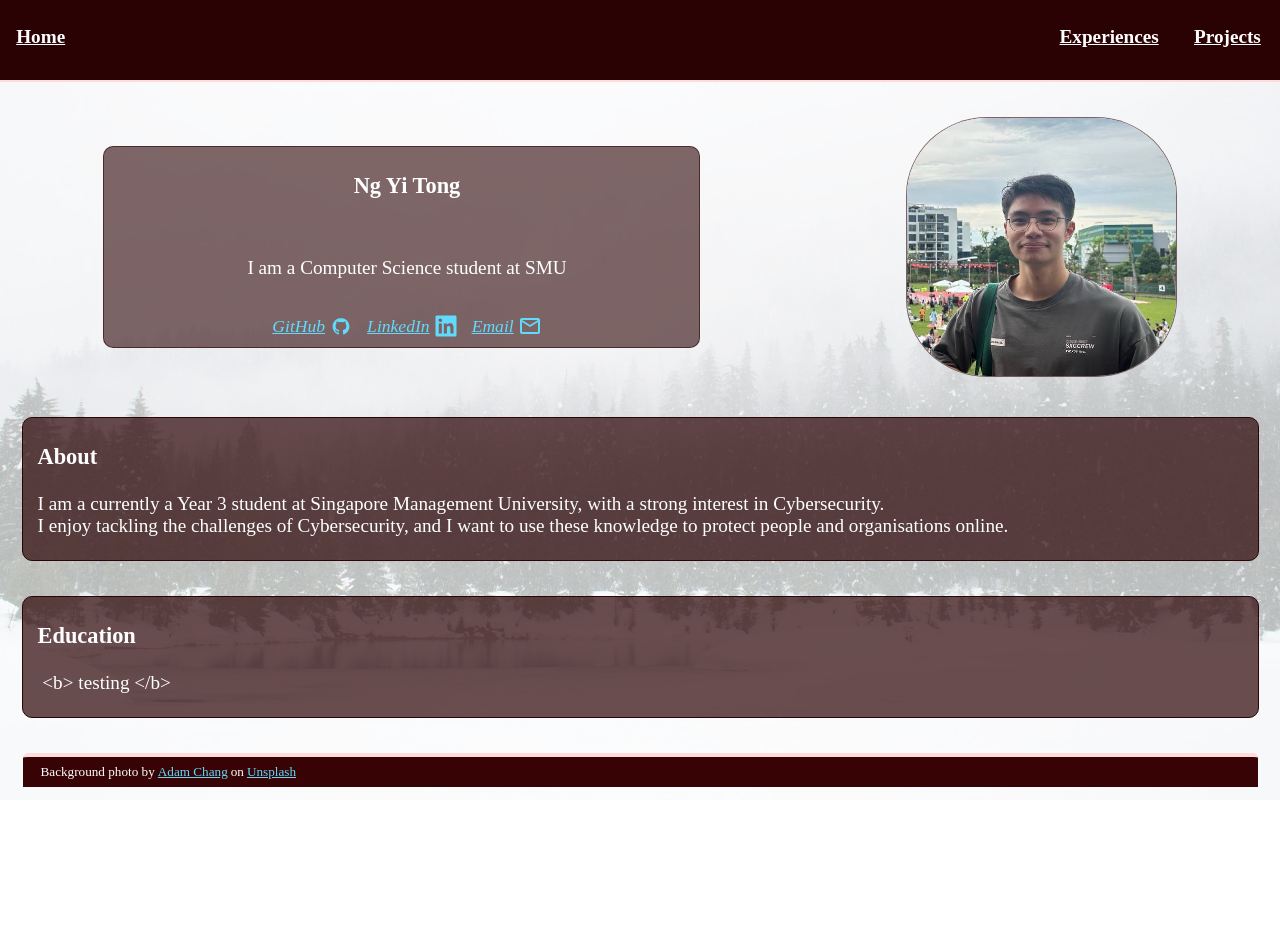
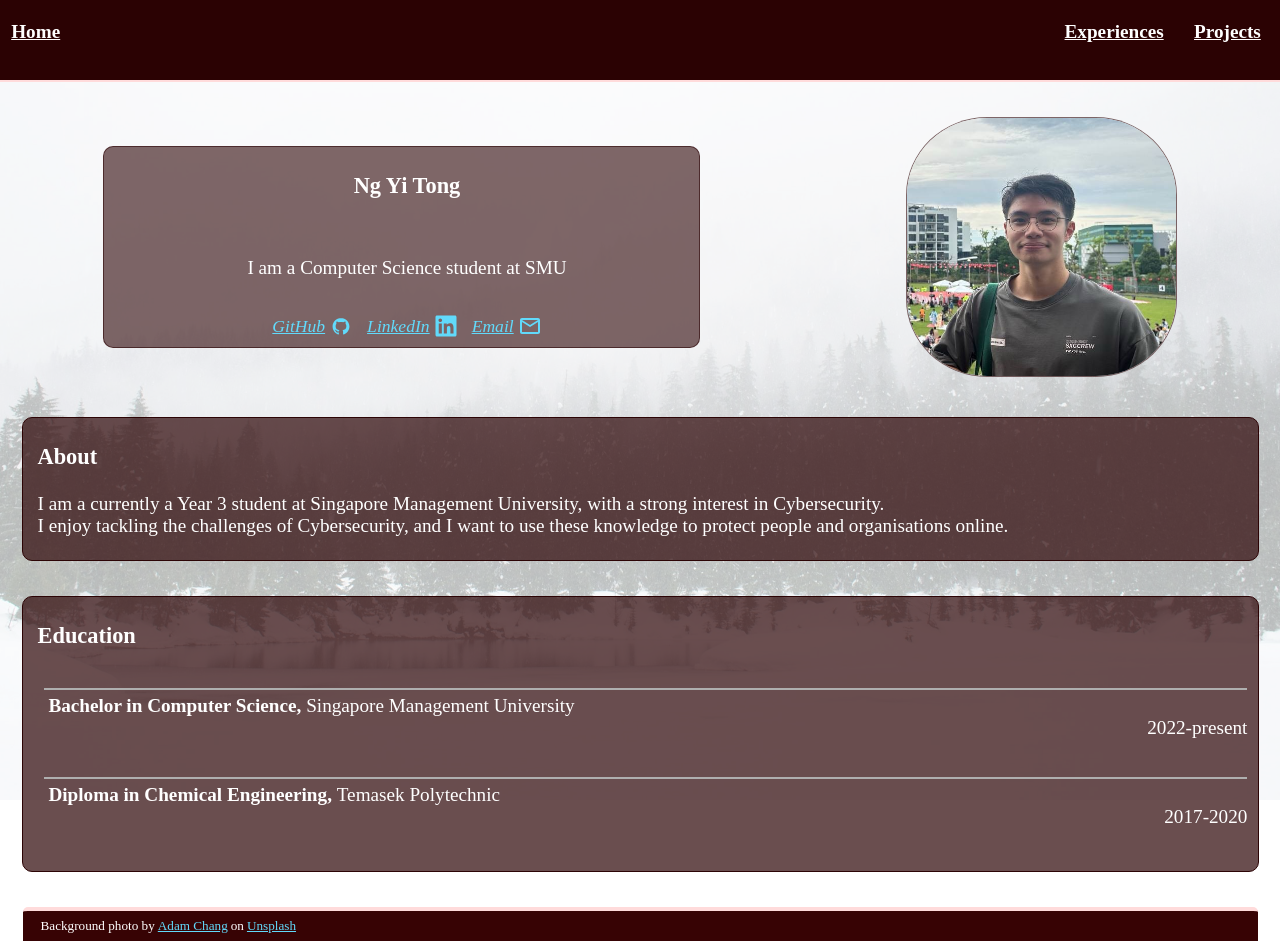
Before and after one commit to ngyitong/portfolio, a React (Create React App) app in the folder my-portfolio/: page / in a window 1280 px wide. Before the commit the page ends 800 px from the top, so only its background shows below. Built offline with nearby package versions, Linux system fonts and the light colour scheme.

Commit message:
added new style for displaying of education

```diff
--- a/my-portfolio/src/components/articleBox.css
+++ b/my-portfolio/src/components/articleBox.css
@@ -79,6 +79,16 @@
     content: '';
 }
 
+.line-above-text {
+    border-top: 2px solid #afafaf;
+    display: block;
+    position: inherit;
+    width: 99%;
+    padding: 5px 0px 0px 0px;
+    margin: 2em auto 2em auto;
+    content: '';
+}
+
 /*
 The next 2 function is used to style protrait images
 */
--- a/my-portfolio/src/components/articleBox.js
+++ b/my-portfolio/src/components/articleBox.js
@@ -61,6 +61,32 @@ export function Box2( props ) {
     )
 }
 
+export function BoxWithLine( { title, articles } ) {
+
+    return(
+        <div>
+            <div className=" article-box2 ">
+                <p className=" article-heading ">
+                    {title}
+                </p>
+                {articles?.map((article) =>(
+                    <div key={article.id}>
+                        <p className=" pre-wrap article-font line-above-text">
+                            <span className="bold-text"> {article.subTitle}</span>
+                            {article.body}
+                            <span className="move-text-right">{article.dateStartEnd}</span>
+                        </p>
+                    </div>
+                ))}
+
+                {/* <p className=" pre-wrap article-font line-above-text">
+                    <span className="bold-text"> aomething </span> another
+                </p> */}
+            </div>
+        </div>
+    );
+}
+
 
 /**
  * Isolates the state for each project,
--- a/my-portfolio/src/components/displayData.js
+++ b/my-portfolio/src/components/displayData.js
@@ -19,14 +19,32 @@ export function getHomepageInfo() {
             body: "I am a currently a Year 3 student at Singapore Management University, with a strong interest in Cybersecurity. " +
             "\nI enjoy tackling the challenges of Cybersecurity, and " +
             "I want to use these knowledge to protect people and organisations online. "
+        }
+    ]
+    return HomepageInfo;
+}
+
+export function getEducation() {
+/**
+ * To return information on my education
+ * REMEMBER TO have a space at the end of subTitles for better formatting
+ */
+    const Education = [
+        {
+            id: '0',
+            subTitle: 'Bachelor in Computer Science, ',
+            body: 'Singapore Management University',
+            dateStartEnd: '2022-present'
         },
         {
             id: '1',
-            title: "Education",
-            body: " <b> testing </b>"
+            subTitle: 'Diploma in Chemical Engineering, ',
+            body: 'Temasek Polytechnic',
+            dateStartEnd: '2017-2020'
         }
     ]
-    return HomepageInfo;
+
+    return Education;
 }
 
 
@@ -38,8 +56,8 @@ export function getExperiences() {
     // id is added so that html does not complain when displaying the list
         {
             id: '0',
-            title: "My first experience",
-            body: "My explanation goes here"
+            title: "This protfolio webpage!",
+            body: "I created this webpage with reactjs. "
         },
         {
             id: '1',
@@ -58,9 +76,8 @@ export function getProjects() {
     // id is added so that html does not complain when displaying the list
         {
             id: '0',
-            title: "My first project",
-            body: "My explanation goes here",
-            imagePath: googleCert
+            title: "This protfolio webpage!",
+            body: "My explanation goes here"
         },
         {
             id: '1',
--- a/my-portfolio/src/pages/App.css
+++ b/my-portfolio/src/pages/App.css
@@ -79,7 +79,7 @@ pushes the element to the right, subsequent elements would follow suit
 */
 .align-left{
   margin-right: auto;
-  padding: 20px;
+  padding: 15px;
 }
 
 /*
@@ -87,7 +87,15 @@ pushes the element to the right, subsequent elements would follow suit
 */
 .align-right{
   margin-left: auto;
-  padding: 20px;
+  padding: 15px;
+}
+
+/*
+To move texts to the right side
+*/
+.move-text-right{
+  display: flex;
+  justify-content: flex-end;
 }
 
 .app-link {
--- a/my-portfolio/src/pages/Home.js
+++ b/my-portfolio/src/pages/Home.js
@@ -6,10 +6,10 @@
 
 import './App.css';
 import './global.css';
-import { Box1, Box2, Picture } from '../components/articleBox.js';
+import { Box1, Box2, Picture, BoxWithLine } from '../components/articleBox.js';
 import NavBar from '../components/NavBar.js';
 import Foot from '../components/foot.js';
-import { getHomepageInfo } from '../components/displayData.js';
+import { getHomepageInfo, getEducation } from '../components/displayData.js';
 // For importing of icons
 import { DiGithubBadge } from "react-icons/di";
 import { FaLinkedin } from "react-icons/fa6";
@@ -18,6 +18,7 @@ import { MdOutlineEmail } from "react-icons/md";
 
 function Home() {
   const homepageInfo = getHomepageInfo();
+  const education = getEducation();
 
   return (
 
@@ -78,6 +79,7 @@ function Home() {
 
 {/* pass a list in for Box2 function to render */}
             <Box2 articles={homepageInfo}/>
+            <BoxWithLine title="Education" articles={education}/>
 
           </div>
           <Foot />
--- a/my-portfolio/src/pages/ProjectsPage.js
+++ b/my-portfolio/src/pages/ProjectsPage.js
@@ -17,7 +17,7 @@ function ProjectsPage() {
             <section className="background">
                 <NavBar />
                 <p className="page-title-font">
-                    Past Projects
+                    Projects
                 </p>
                 <div className="flex-container-row">
                     <BoxWithImage articles={projects}/>
```
